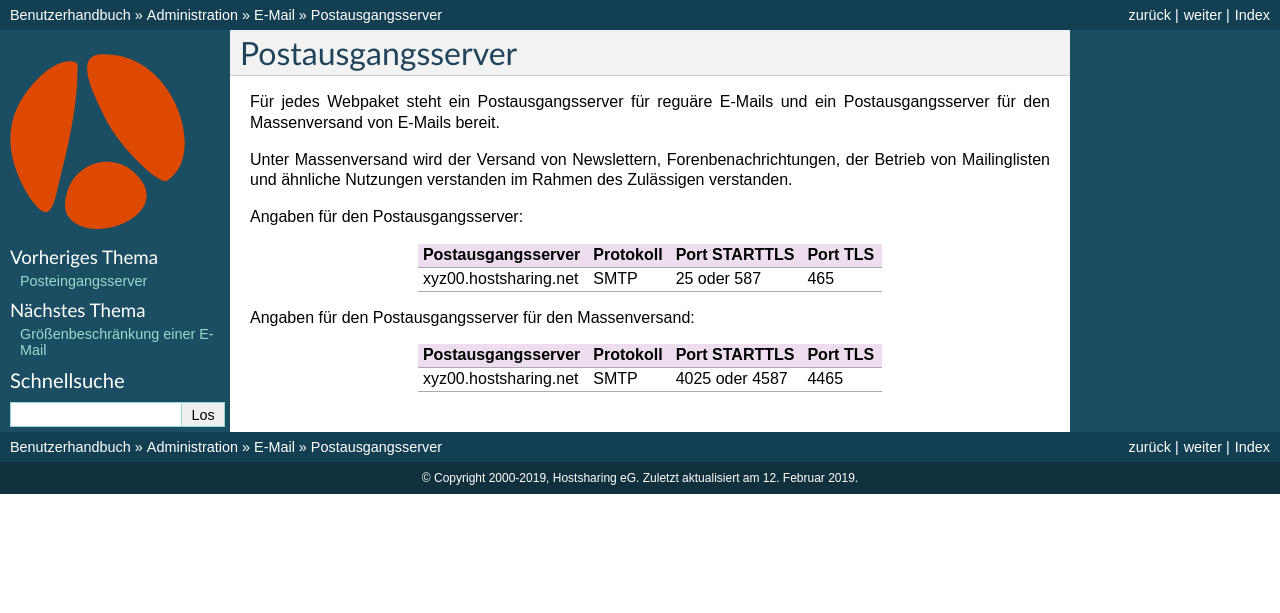
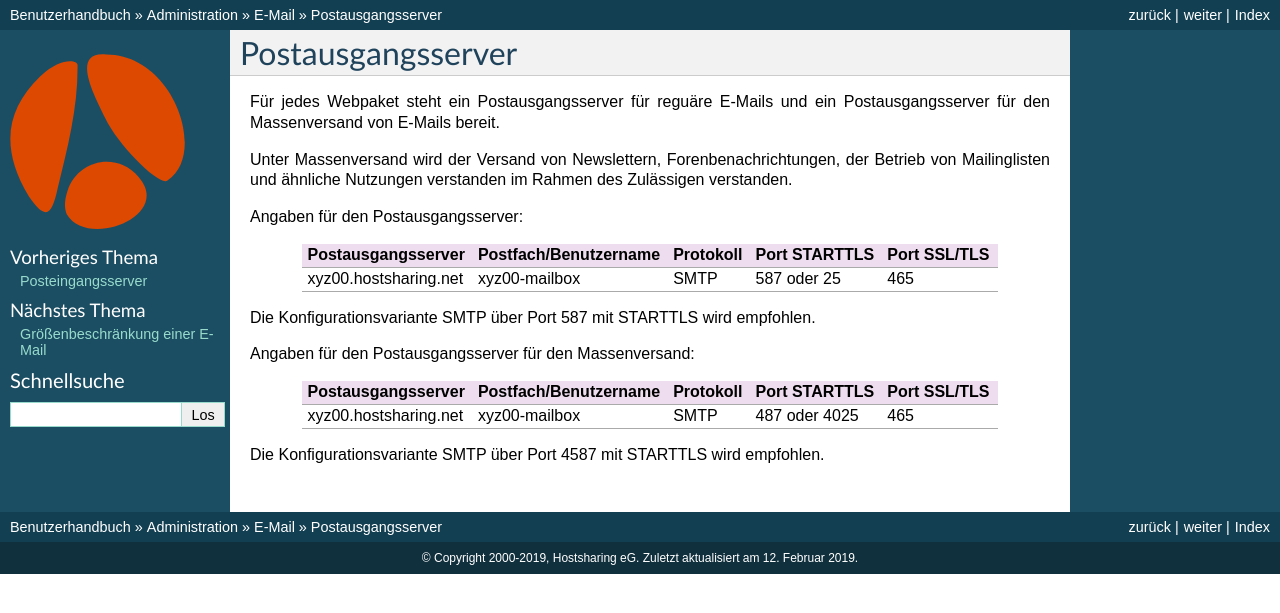
Before and after one commit to hostsharing/hs.docs.users, a Sphinx documentation site: the page built from source/administration/email/postausgangsserver.rst, in a window 1280 px wide. Shown: the top 613 px of the page. Built offline with Sphinx 7.4.7, drawn with Linux system fonts in a browser that asks for light colours.

```diff
--- a/source/administration/email/postausgangsserver.rst
+++ b/source/administration/email/postausgangsserver.rst
@@ -12,17 +12,21 @@ im Rahmen des Zulässigen verstanden.
 
 Angaben für den Postausgangsserver:
 
-+-----------------------+-----------+---------------+----------+
-| Postausgangsserver    | Protokoll | Port STARTTLS | Port TLS |
-+=======================+===========+===============+==========+
-| xyz00.hostsharing.net | SMTP      | 25 oder 587   | 465      |
-+-----------------------+-----------+---------------+----------+
++-----------------------+-----------------------+-----------+---------------+--------------+
+| Postausgangsserver    | Postfach/Benutzername | Protokoll | Port STARTTLS | Port SSL/TLS |
++=======================+=======================+===========+===============+==============+
+| xyz00.hostsharing.net | xyz00-mailbox         | SMTP      | 587 oder 25   | 465          |
++-----------------------+-----------------------+-----------+---------------+--------------+
+
+Die Konfigurationsvariante SMTP über Port 587 mit STARTTLS wird empfohlen.
 
 
 Angaben für den Postausgangsserver für den Massenversand:
 
-+-----------------------+-----------+-----------------+----------+
-| Postausgangsserver    | Protokoll | Port STARTTLS   | Port TLS |
-+=======================+===========+=================+==========+
-| xyz00.hostsharing.net | SMTP      | 4025 oder 4587  | 4465     |
-+-----------------------+-----------+-----------------+----------+
++-----------------------+-----------------------+-----------+---------------+--------------+
+| Postausgangsserver    | Postfach/Benutzername | Protokoll | Port STARTTLS | Port SSL/TLS |
++=======================+=======================+===========+===============+==============+
+| xyz00.hostsharing.net | xyz00-mailbox         | SMTP      | 487 oder 4025 | 465          |
++-----------------------+-----------------------+-----------+---------------+--------------+
+
+Die Konfigurationsvariante SMTP über Port 4587 mit STARTTLS wird empfohlen.
```
Also changed, not shown: source/administration/email/posteingangsserver.rst (+10 -7 lines).
